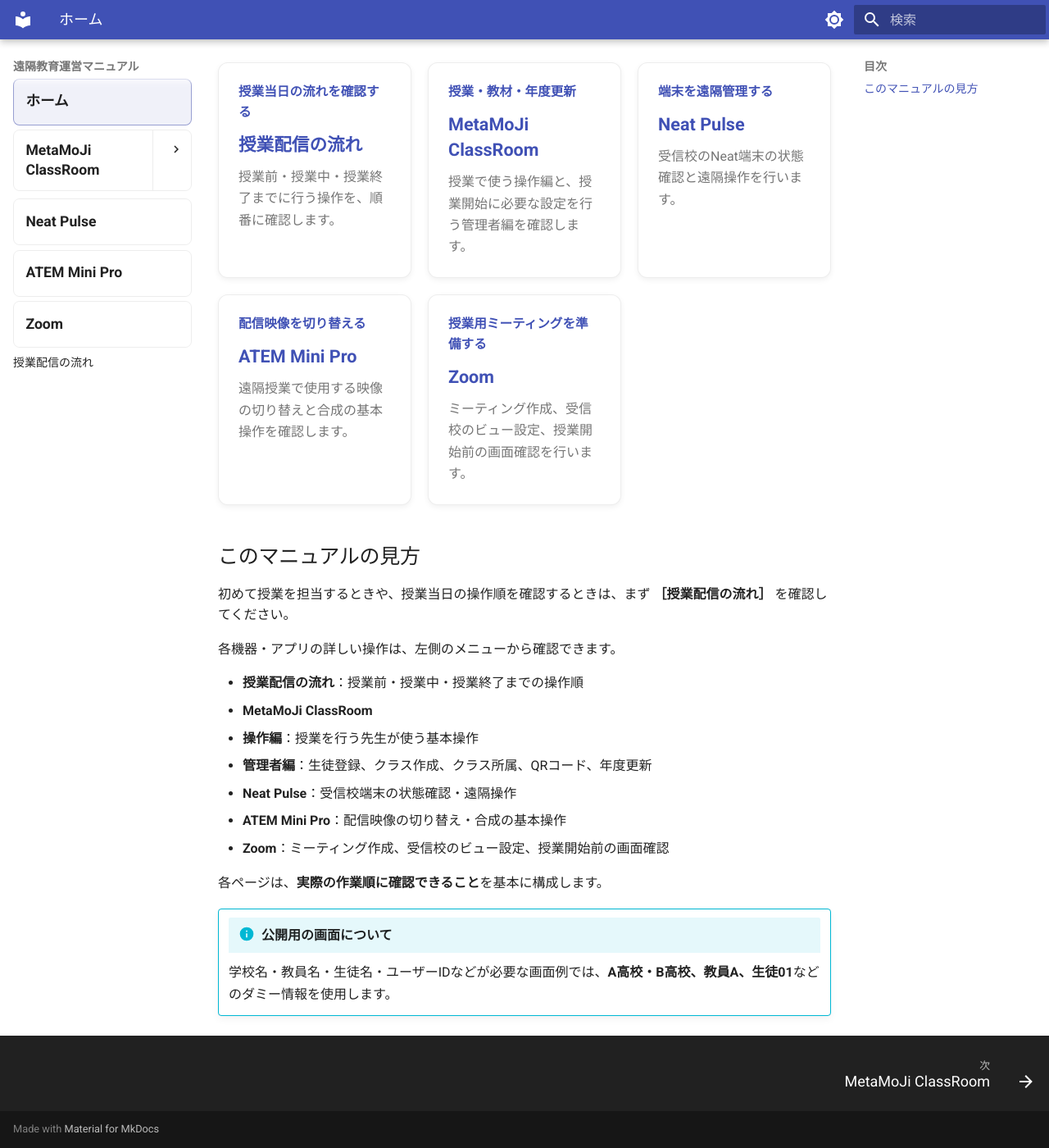
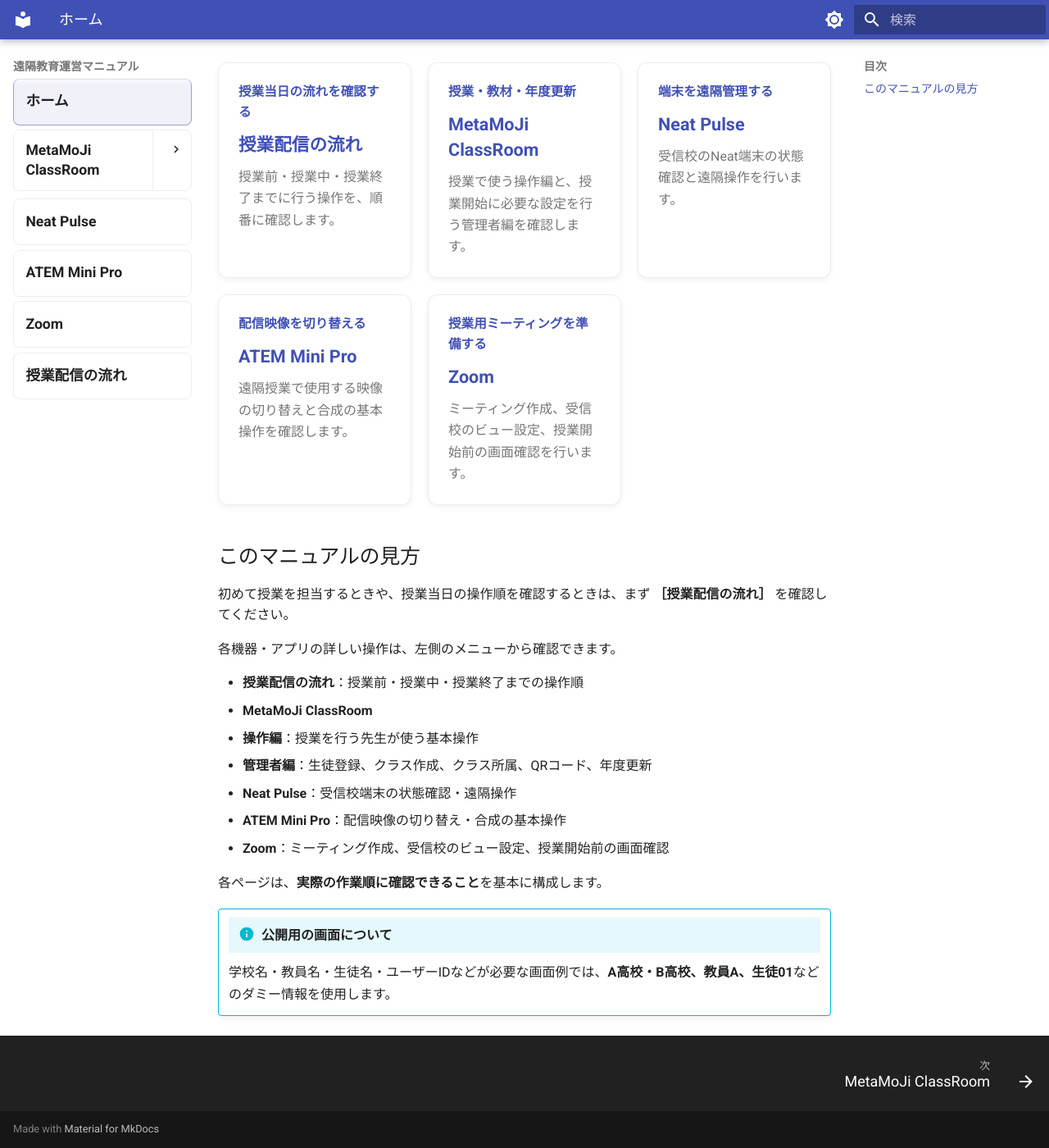
Before and after one commit to a-recs/remote-manual, an MkDocs documentation site: the page built from docs/index.md, in a window 1280 px wide and 1400 px high, scrolled down 185 px. Shown: the whole window at 82% size. Built offline with MkDocs 1.6.1 and Material for MkDocs 9.7.7, drawn with Linux system fonts in a browser that asks for light colours.

Commit message:
Match lesson flow sidebar styling

```diff
--- a/docs/stylesheets/sidebar-v2.css
+++ b/docs/stylesheets/sidebar-v2.css
@@ -1,30 +1,32 @@
 /* A-RECS 左ナビゲーション
-   方針：トップ5項目は入口として明確に、MetaMoJi配下は同じ階層の子メニューとして表示する。 */
+   方針：トップ6項目は入口として明確に、MetaMoJi配下は同じ階層の子メニューとして表示する。 */
 
 /* ==================================================
    0. 現在ページ用にMaterialが追加する重複ラベルを隠す
-   ホーム／Neat Pulse／ATEM Mini Pro／Zoomの二重表示対策
+   ホーム／Neat Pulse／ATEM Mini Pro／Zoom／授業配信の流れの二重表示対策
 ================================================== */
 .md-nav--primary > .md-nav__list > .md-nav__item:first-child label.md-nav__link,
 .md-nav--primary > .md-nav__list > .md-nav__item:nth-child(3) label.md-nav__link,
 .md-nav--primary > .md-nav__list > .md-nav__item:nth-child(4) label.md-nav__link,
-.md-nav--primary > .md-nav__list > .md-nav__item:nth-child(5) label.md-nav__link {
+.md-nav--primary > .md-nav__list > .md-nav__item:nth-child(5) label.md-nav__link,
+.md-nav--primary > .md-nav__list > .md-nav__item:nth-child(6) label.md-nav__link {
   display: none !important;
 }
 
 /* ==================================================
    1. トップレベル
-   ホーム / MetaMoJi ClassRoom / Neat Pulse / ATEM Mini Pro / Zoom
+   ホーム / MetaMoJi ClassRoom / Neat Pulse / ATEM Mini Pro / Zoom / 授業配信の流れ
 ================================================== */
 .md-nav--primary > .md-nav__list > .md-nav__item {
   margin: 0.28rem 0 !important;
 }
 
-/* ホーム・Neat Pulse・ATEM Mini Pro・Zoom */
+/* ホーム・Neat Pulse・ATEM Mini Pro・Zoom・授業配信の流れ */
 .md-nav--primary > .md-nav__list > .md-nav__item:nth-child(1) > a.md-nav__link,
 .md-nav--primary > .md-nav__list > .md-nav__item:nth-child(3) > a.md-nav__link,
 .md-nav--primary > .md-nav__list > .md-nav__item:nth-child(4) > a.md-nav__link,
-.md-nav--primary > .md-nav__list > .md-nav__item:nth-child(5) > a.md-nav__link {
+.md-nav--primary > .md-nav__list > .md-nav__item:nth-child(5) > a.md-nav__link,
+.md-nav--primary > .md-nav__list > .md-nav__item:nth-child(6) > a.md-nav__link {
   display: flex !important;
   align-items: center !important;
   min-height: 2.85rem !important;
@@ -88,6 +90,7 @@
 .md-nav--primary > .md-nav__list > .md-nav__item:nth-child(3) > a.md-nav__link:hover,
 .md-nav--primary > .md-nav__list > .md-nav__item:nth-child(4) > a.md-nav__link:hover,
 .md-nav--primary > .md-nav__list > .md-nav__item:nth-child(5) > a.md-nav__link:hover,
+.md-nav--primary > .md-nav__list > .md-nav__item:nth-child(6) > a.md-nav__link:hover,
 .md-nav--primary > .md-nav__list > .md-nav__item:nth-child(2) > .md-nav__container:hover {
   background: color-mix(in srgb, var(--md-default-fg-color) 4%, transparent) !important;
 }
@@ -96,7 +99,8 @@
 .md-nav--primary > .md-nav__list > .md-nav__item:nth-child(1) > a.md-nav__link--active,
 .md-nav--primary > .md-nav__list > .md-nav__item:nth-child(3) > a.md-nav__link--active,
 .md-nav--primary > .md-nav__list > .md-nav__item:nth-child(4) > a.md-nav__link--active,
-.md-nav--primary > .md-nav__list > .md-nav__item:nth-child(5) > a.md-nav__link--active {
+.md-nav--primary > .md-nav__list > .md-nav__item:nth-child(5) > a.md-nav__link--active,
+.md-nav--primary > .md-nav__list > .md-nav__item:nth-child(6) > a.md-nav__link--active {
   border-color: color-mix(in srgb, var(--md-primary-fg-color) 45%, var(--md-default-fg-color--lightest)) !important;
   background: color-mix(in srgb, var(--md-primary-fg-color) 8%, transparent) !important;
 }
```
